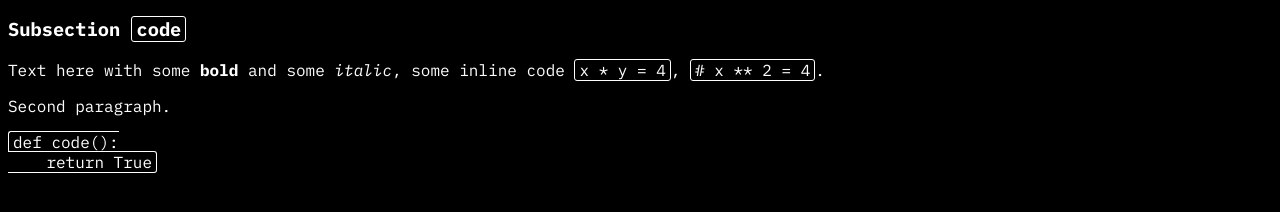
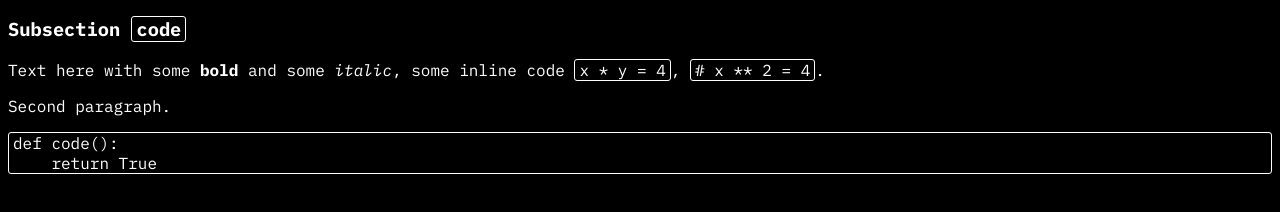
Before and after one commit to 0xE1C411F/0xE1C411F.github.io, a plain HTML site: page 200001010000.html in a window 1280 px wide. Shown: the part 106-318 px from the top of the page. Drawn offline with Linux system fonts and the light colour scheme.

Commit message:
Fix code colors

```diff
--- a/css/e1c411f.css
+++ b/css/e1c411f.css
@@ -7,7 +7,7 @@ body {
   color: #ffffff;
 }
 
-code {
+pre, code {
   background: #000000;
   color: #ffffff;
   border: solid 1px #ffffff;
@@ -15,6 +15,12 @@ code {
   padding-left: 4px;
   padding-right: 4px;
 }
+
+pre>code {
+  background: none;
+  border: none;
+  border-radius: 0px;
+  padding: 0px;
 
 /*
 .ibm-plex-mono-regular {
```
